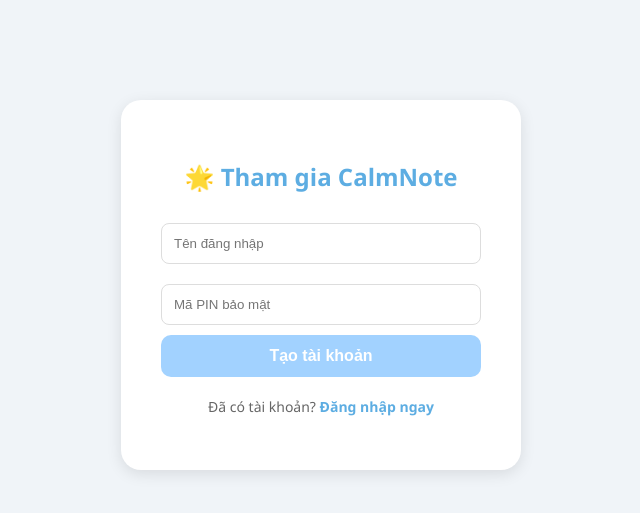
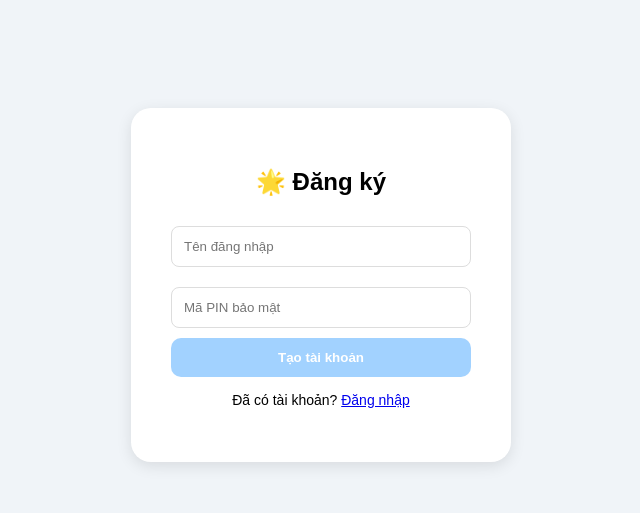
Before and after one commit to calmnote2026-blip/CalmNote, a Flask app: page /register in a window 1280 px wide. Shown: the top 513 px of the page, without its empty margins (319-959 px from the left). Run offline with Flask 3, Linux system fonts and the light colour scheme.

Commit message:
register.html

```diff
--- a/templates/register.html
+++ b/templates/register.html
@@ -1,46 +1,25 @@
 <!DOCTYPE html>
-<html lang="vi">
+<html>
 <head>
     <meta charset="UTF-8">
-    <meta name="viewport" content="width=device-width, initial-scale=1.0">
     <title>Đăng ký - CalmNote</title>
+    <link rel="stylesheet" href="https://cdnjs.cloudflare.com/ajax/libs/animate.css/4.1.1/animate.min.css"/>
     <style>
-        body { background: #f0f4f8; font-family: 'Segoe UI', Tahoma, Geneva, Verdana, sans-serif; text-align: center; padding-top: 100px; margin: 0; }
-        .card { background: white; display: inline-block; padding: 40px; border-radius: 20px; box-shadow: 0 4px 15px rgba(0,0,0,0.1); width: 320px; }
-        h2 { color: #5dade2; margin-bottom: 20px; }
-        input { padding: 12px; margin: 10px 0; width: 100%; border-radius: 8px; border: 1px solid #ddd; box-sizing: border-box; outline: none; }
-        input:focus { border-color: #A2D2FF; box-shadow: 0 0 5px rgba(162, 210, 255, 0.5); }
-        button { background: #A2D2FF; color: white; border: none; padding: 12px 30px; border-radius: 10px; cursor: pointer; font-weight: bold; width: 100%; font-size: 16px; transition: 0.3s; }
-        button:hover { background: #8ECAE6; transform: translateY(-2px); }
-        .footer-link { margin-top: 20px; font-size: 14px; color: #666; }
-        .footer-link a { color: #5dade2; text-decoration: none; font-weight: bold; }
-        .footer-link a:hover { text-decoration: underline; }
-
-        /* Thông báo lỗi từ Flask */
-        .flash-messages { color: #e74c3c; background: #fadbd8; padding: 10px; border-radius: 8px; margin-bottom: 15px; font-size: 14px; }
+        body { background: #f0f4f8; font-family: sans-serif; text-align: center; padding-top: 100px; }
+        .card { background: white; display: inline-block; padding: 40px; border-radius: 20px; box-shadow: 0 4px 15px rgba(0,0,0,0.1); width: 300px; }
+        input { width: 100%; padding: 12px; margin: 10px 0; border-radius: 8px; border: 1px solid #ddd; box-sizing: border-box; }
+        button { width: 100%; padding: 12px; border-radius: 10px; border: none; background: #A2D2FF; color: white; cursor: pointer; font-weight: bold; }
     </style>
 </head>
-<body>
-    <div class="card">
-        <h2>🌟 Tham gia CalmNote</h2>
-
-        {% with messages = get_flashed_messages() %}
-          {% if messages %}
-            {% for message in messages %}
-              <div class="flash-messages">{{ message }}</div>
-            {% endfor %}
-          {% endif %}
-        {% endwith %}
-
+<body class="animate__animated animate__fadeIn">
+    <div class="card animate__animated animate__zoomIn">
+        <h2>🌟 Đăng ký</h2>
         <form method="post">
-            <input type="text" name="username" placeholder="Tên đăng nhập" required><br>
-            <input type="password" name="pin" placeholder="Mã PIN bảo mật" required><br>
+            <input type="text" name="username" placeholder="Tên đăng nhập" required>
+            <input type="password" name="pin" placeholder="Mã PIN bảo mật" required>
             <button type="submit">Tạo tài khoản</button>
         </form>
-
-        <div class="footer-link">
-            <p>Đã có tài khoản? <a href="{{ url_for('login') }}">Đăng nhập ngay</a></p>
-        </div>
+        <p style="font-size: 14px; margin-top: 15px;">Đã có tài khoản? <a href="/login">Đăng nhập</a></p>
     </div>
 </body>
 </html>
```
